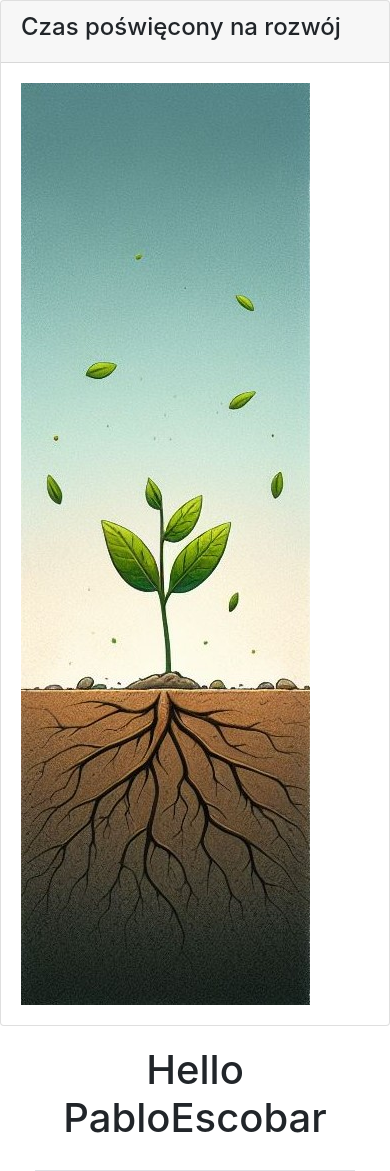
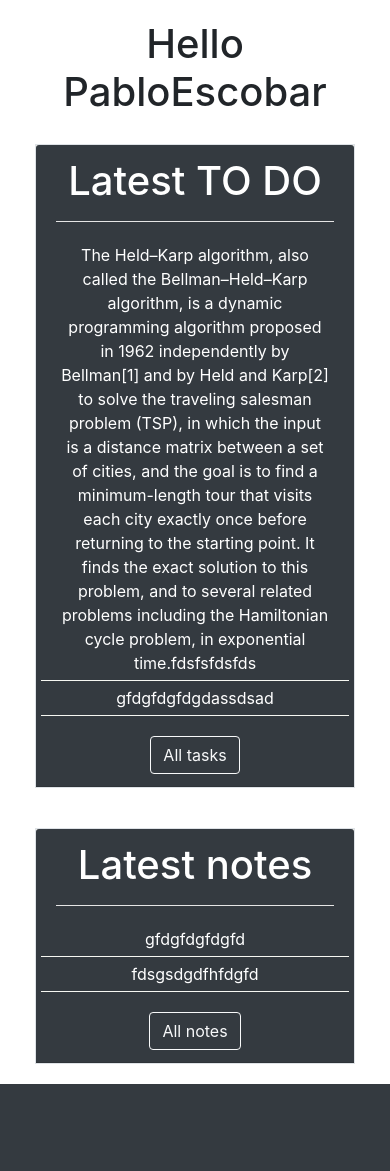
Before and after one commit to PawelekKlocek/TaskForge, a Flask app: page / in a window 390 px wide. Shown: the part 76-1247 px from the top of the page. After the commit the page ends 1160 px from the top, so only its background shows below. Run offline with Flask 3, Linux system fonts and the light colour scheme; a user stored in the database is signed in; some libraries are stand-ins or nearby versions.

Commit message:
Refactor base.html and todo.html templates to use full width columns

```diff
--- a/website/templates/base.html
+++ b/website/templates/base.html
@@ -71,19 +71,7 @@
     {% endwith %}
     <div class=" ">
         <div class="row">
-            <div class="col-md-2">
-                <!-- Right sidebar content goes here -->
-                <div class="card">
-                    <div class="card-header">
-                        <h4>Czas poświęcony na rozwój</h4>
-                    </div>
-                    <div class="card-body">
-                        <!--tu będą wyświetlane drzewka zależnie od spędzonego czasu na nauce w ciagu dnia-->
-                        <img src="{{url_for('static', filename='tree1.jpg')}}" class="img-fluid" alt="Responsive image">
-                    </div>
-                </div>
-            </div>
-            <div class="col-md-10">
+            <div class="col-md-12">
                 {% block content %}
                 {% endblock %}
             </div>
--- a/website/templates/todo.html
+++ b/website/templates/todo.html
@@ -57,7 +57,6 @@
                 </div>
 
                 <div class="col-2 " style="display: flex; justify-content: left; align-items: center;">
-
                     <form action="{{ url_for('views.delete_todo', todo_id=todo.id) }}" method="post" class="d-inline-block">
                         <button class="btn btn-outline-danger" style="transform: scale(0.75);">Delete</button>
                     </form>
@@ -81,7 +80,6 @@
                             </div>
                         </div>
                     </div>
-
                 </div>
             </div>
         </div>
```
